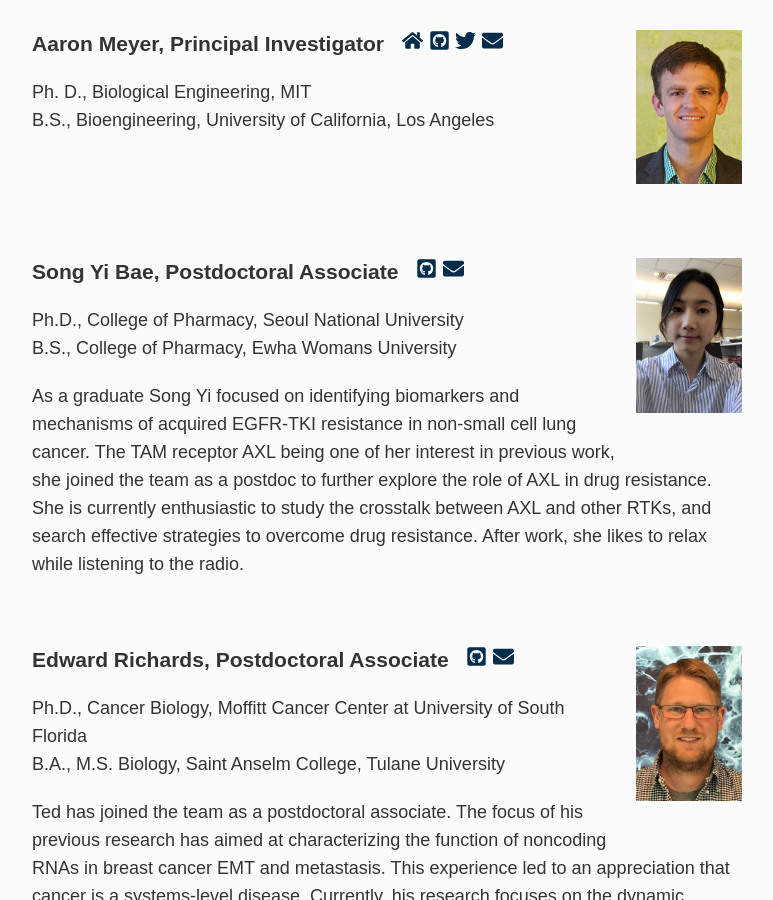
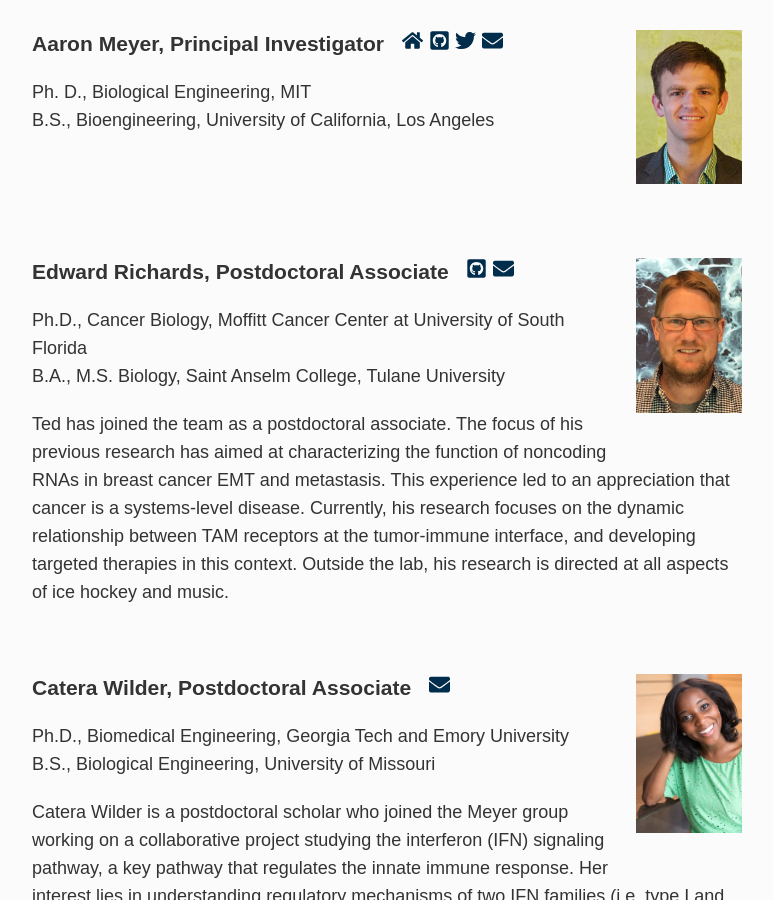
Before and after one commit to meyer-lab/asmlab.org, a Jekyll site: the page built from team/index.md, in a window 1280 px wide and 900 px high, scrolled down 754 px. Shown: the whole window, without its empty margins (253-1026 px from the left). Built offline with Jekyll 4.4.1, drawn with Linux system fonts in a browser that asks for light colours; some web fonts are replaced; some of the changed text lies outside the part shown.

Commit message:
Update index.md

```diff
--- a/team/index.md
+++ b/team/index.md
@@ -12,15 +12,6 @@ B.S., Bioengineering, University of California, Los Angeles
 
 <br />
 <br />
-<br />
-
-<div class="span_2 right"><img src="/public/photos/sybae.jpg" width="120px" alt="Song Yi's picture" /></div>
-### Song Yi Bae, Postdoctoral Associate&nbsp;&nbsp;&nbsp;<a href="https://github.com/sybae722"><svg class="svg-icon"><use xlink:href="#fa-github"></use></svg></a>  <a href="mailto:sybae@seas.ucla.edu"><svg class="svg-icon"><use xlink:href="#fa-envelope"></use></svg></a>
-Ph.D., College of Pharmacy, Seoul National University
-B.S., College of Pharmacy, Ewha Womans University
-
-As a graduate Song Yi focused on identifying biomarkers and mechanisms of acquired EGFR-TKI resistance in non-small cell lung cancer. The TAM receptor AXL being one of her interest in previous work, she joined the team as a postdoc to further explore the role of AXL in drug resistance. She is currently enthusiastic to study the crosstalk between AXL and other RTKs, and search effective strategies to overcome drug resistance. After work, she likes to relax while listening to the radio.
-
 <br />
 
 <div class="span_2 right"><img src="/public/photos/ted.jpg" width="120px" alt="Ted's picture" /></div>
```
Also changed, not shown: other parts of team/index.md (+2 -0 lines).
